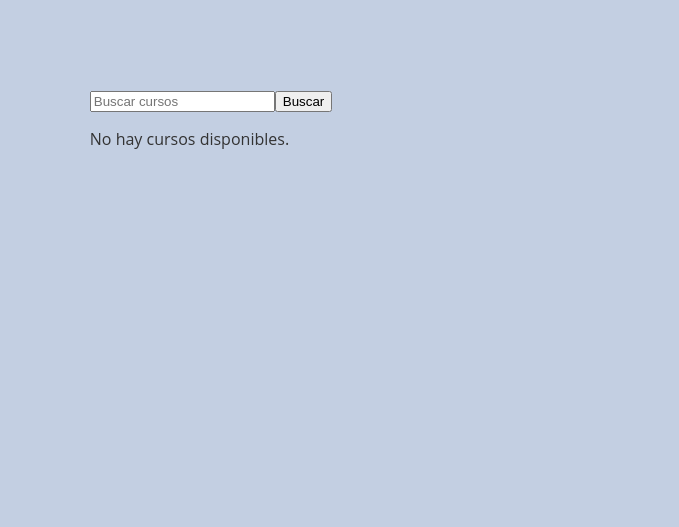
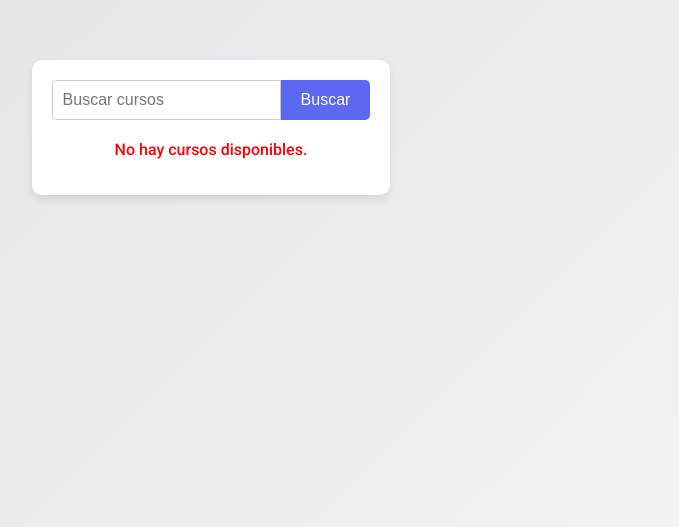
Before and after one commit to delfisalinas/Proyecto-Arq-Soft, a React (Create React App) app in the folder frontend/: page /search in a window 1280 px wide. Shown: the part 273-800 px from the top of the page, without its empty margins (429-1108 px from the left). Built offline with nearby package versions, Linux system fonts and the light colour scheme.

Commit message:
Se mejoro el estilo de la pagina

```diff
--- a/frontend/src/components/assets/styles/CourseDetails.css
+++ b/frontend/src/components/assets/styles/CourseDetails.css
@@ -1,15 +1,78 @@
+@import url('https://fonts.googleapis.com/css2?family=Roboto:wght@400;500;700&display=swap');
+
+body {
+    font-family: 'Roboto', sans-serif;
+    background: linear-gradient(135deg, #e0e0e0, #f4f4f9);
+    color: #333;
+}
+
+.course-details-container {
+    display: flex;
+    flex-direction: column;
+    align-items: center;
+    justify-content: space-between;
+    height: 100vh;
+    padding: 20px;
+}
+
+.back-button {
+    align-self: flex-start;
+    margin: 20px;
+    padding: 10px 20px;
+    font-size: 1rem;
+    background-color: #5c67f2;
+    color: white;
+    border: none;
+    border-radius: 5px;
+    cursor: pointer;
+    transition: background 0.3s;
+    position: absolute;
+    bottom: 20px;
+    left: 20px;
+}
+
+.back-button:hover {
+    background-color: #4a50e0;
+}
+
 .course-details {
-    margin: 20px;
-    padding: 20px;
-    background-color: #f9f9f9;
-    border-radius: 8px;
-  }
+    background-color: #fff;
+    padding: 30px;
+    margin: 20px auto;
+    border-radius: 10px;
+    box-shadow: 0 4px 10px rgba(0, 0, 0, 0.1);
+    max-width: 600px;
+    text-align: center;
+}
 
-  .course-details h1 {
+.course-details h1 {
+    font-size: 2.5rem;
+    margin-bottom: 20px;
+    color: #5c67f2;
+}
+
+.course-details p {
+    font-size: 1rem;
+    margin-bottom: 10px;
+}
+
+.course-details p strong {
     color: #333;
-  }
+    font-weight: 500;
+}
 
-  .course-details p {
-    margin: 10px 0;
-    color: #666;
-  }
+.course-details button {
+    margin-top: 20px;
+    padding: 10px 20px;
+    font-size: 1rem;
+    background-color: #5c67f2;
+    color: white;
+    border: none;
+    border-radius: 5px;
+    cursor: pointer;
+    transition: background 0.3s;
+}
+
+.course-details button:hover {
+    background-color: #4a50e0;
+}
--- a/frontend/src/components/assets/styles/SearchCourses.css
+++ b/frontend/src/components/assets/styles/SearchCourses.css
@@ -1,40 +1,103 @@
+@import url('https://fonts.googleapis.com/css2?family=Roboto:wght@400;500;700&display=swap');
+
+body {
+    font-family: 'Roboto', sans-serif;
+    background: linear-gradient(135deg, #e0e0e0, #f4f4f9);
+    color: #333;
+    margin: 0;
+    padding: 0;
+}
+
+.search-container {
+    max-width: 800px;
+    margin: 50px auto;
+    padding: 20px;
+    background-color: #fff;
+    border-radius: 10px;
+    box-shadow: 0 4px 10px rgba(0, 0, 0, 0.1);
+    text-align: center;
+}
+
 .search-form {
-    margin: 20px;
-    padding: 10px;
-    background-color: #f4f4f4;
-    border-radius: 8px;
+    display: flex;
+    justify-content: center;
+    margin-bottom: 20px;
 }
 
 .search-input {
-    margin-right: 10px;
-    padding: 8px;
-    width: 200px;
+    padding: 10px;
+    font-size: 1rem;
     border: 1px solid #ccc;
-    border-radius: 4px;
+    border-radius: 5px 0 0 5px;
+    outline: none;
 }
 
 .search-button {
-    padding: 8px 16px;
-    background-color: #007BFF;
+    padding: 10px 20px;
+    font-size: 1rem;
+    background-color: #5c67f2;
     color: white;
     border: none;
-    border-radius: 4px;
+    border-radius: 0 5px 5px 0;
     cursor: pointer;
+    transition: background 0.3s;
 }
 
 .search-button:hover {
-    background-color: #0056b3;
+    background-color: #4a50e0;
 }
 
-.search-results {
-    list-style: none;
-    padding: 0;
+.error-message, .no-results {
+    color: #ff0000;
+    font-weight: 500;
 }
 
-.search-item {
-    margin-top: 10px;
-    padding: 10px;
-    background-color: white;
-    border: 1px solid #ddd;
-    border-radius: 4px;
+.results-list {
+    list-style-type: none;
+    padding: 0;
+    margin: 0;
 }
+
+.result-item {
+    display: flex;
+    justify-content: space-between;
+    align-items: center;
+    padding: 15px;
+    margin: 10px 0;
+    background-color: #f9f9f9;
+    border-radius: 5px;
+    box-shadow: 0 2px 5px rgba(0, 0, 0, 0.1);
+}
+
+.course-info {
+    text-align: left;
+    max-width: 70%;
+    margin-right: 20px; /* Agrega margen derecho */
+}
+
+.course-info h3 {
+    margin: 0;
+    color: #5c67f2;
+    font-size: 1.2rem;
+}
+
+.course-info p {
+    margin: 5px 0 0;
+    color: #666;
+}
+
+.details-button {
+    padding: 10px 20px;
+    font-size: 1rem;
+    background-color: #5c67f2;
+    color: white;
+    border: none;
+    border-radius: 5px;
+    cursor: pointer;
+    transition: background 0.3s;
+    margin-left: auto; /* Asegura que el botón se mantenga a la derecha */
+}
+
+.details-button:hover {
+    background-color: #4a50e0;
+}
--- a/frontend/src/components/courses/CourseDetails.js
+++ b/frontend/src/components/courses/CourseDetails.js
@@ -3,7 +3,6 @@ import axios from 'axios';
 import { useNavigate } from 'react-router-dom';
 import { useParams } from 'react-router-dom';
 import '../assets/styles/CourseDetails.css';
-
 
 function CourseDetails() {
   const { courseId } = useParams();
@@ -12,22 +11,17 @@ function CourseDetails() {
   const [loading, setLoading] = useState(true);
   const [error, setError] = useState(null);
 
-  console.log('courseId from useParams:', courseId);
-
+  useEffect(() => {
     const CourseId = parseInt(courseId, 10);
-
-  console.log('CourseId after parseInt:', CourseId);
-
-  useEffect(() => {
     if (isNaN(CourseId)) {
       setError('No se convierte a entero el id');
       setLoading(false);
       return;
     }
-    fetchCourse();
-  }, [CourseId]);
+    fetchCourse(CourseId);
+  }, [courseId]);
 
-  const fetchCourse = async () => {
+  const fetchCourse = async (CourseId) => {
     try {
       const response = await axios.get(`http://localhost:8080/courses/${CourseId}`);
       setCourse(response.data);
@@ -39,19 +33,17 @@ function CourseDetails() {
   };
 
   const handleEnroll = async () => {
-    const user_id = localStorage.getItem('userId'); // Obtener el ID del usuario logueado desde localStorag
-
+    const user_id = localStorage.getItem('userId');
     try {
       await axios.post(`http://localhost:8080/inscriptions`, {
         user_id: parseInt(user_id),
         course_id: parseInt(courseId)
       });
       alert('Inscripción exitosa!');
-      navigate('/my-courses'); // Redirecciona a la lista de cursos del usuario
+      navigate('/home'); // Redirecciona a la página de inicio
     } catch (err) {
-      alert('Error en la inscripción' + err);
+      alert('Error en la inscripción ' + err);
     }
-    console.log(user_id);
   };
 
   if (loading) return <div>Loading...</div>;
@@ -59,6 +51,8 @@ function CourseDetails() {
   if (!course) return <div>Curso no encontrado</div>;
 
   return (
+    <div className="course-details-container">
+      <button className="back-button" onClick={() => navigate('/home')}>Volver</button>
       <div className="course-details">
         <h1>{course.name}</h1>
         <p><strong>Description:</strong> {course.description}</p>
@@ -67,6 +61,7 @@ function CourseDetails() {
         <p><strong>Instructor ID:</strong> {course.instructor_id}</p>
         <button onClick={handleEnroll}>Inscribirse</button>
       </div>
+    </div>
   );
 }
 
--- a/frontend/src/components/courses/SearchCourses.js
+++ b/frontend/src/components/courses/SearchCourses.js
@@ -23,23 +23,27 @@ function SearchCourses() {
     };
 
     return (
-        <div>
-            <form onSubmit={handleSearch}>
+        <div className="search-container">
+            <form onSubmit={handleSearch} className="search-form">
                 <input
                     type="text"
                     value={query}
                     onChange={e => setQuery(e.target.value)}
                     placeholder="Buscar cursos"
+                    className="search-input"
                 />
-                <button type="submit">Buscar</button>
+                <button type="submit" className="search-button">Buscar</button>
             </form>
-            {error && <p>{error}</p>}
-            {(!results || results.length === 0) && !error && <p>No hay cursos disponibles.</p>}
-            <ul>
+            {error && <p className="error-message">{error}</p>}
+            {(!results || results.length === 0) && !error && <p className="no-results">No hay cursos disponibles.</p>}
+            <ul className="results-list">
                 {results && results.map(course => (
-                    <li key={course.id}>
-                        {course.name} - {course.description}
-                        <button onClick={() => navigate(`/courses/${course.id}`)} style={{ marginLeft: '10px' }}>Click para conocer más detalles</button>
+                    <li key={course.id} className="result-item">
+                        <div className="course-info">
+                            <h3>{course.name}</h3>
+                            <p>{course.description}</p>
+                        </div>
+                        <button className="details-button" onClick={() => navigate(`/courses/${course.id}`)}>Click para conocer más detalles</button>
                     </li>
                 ))}
             </ul>
```
Lines whose indentation alone changed are shown as unchanged.
